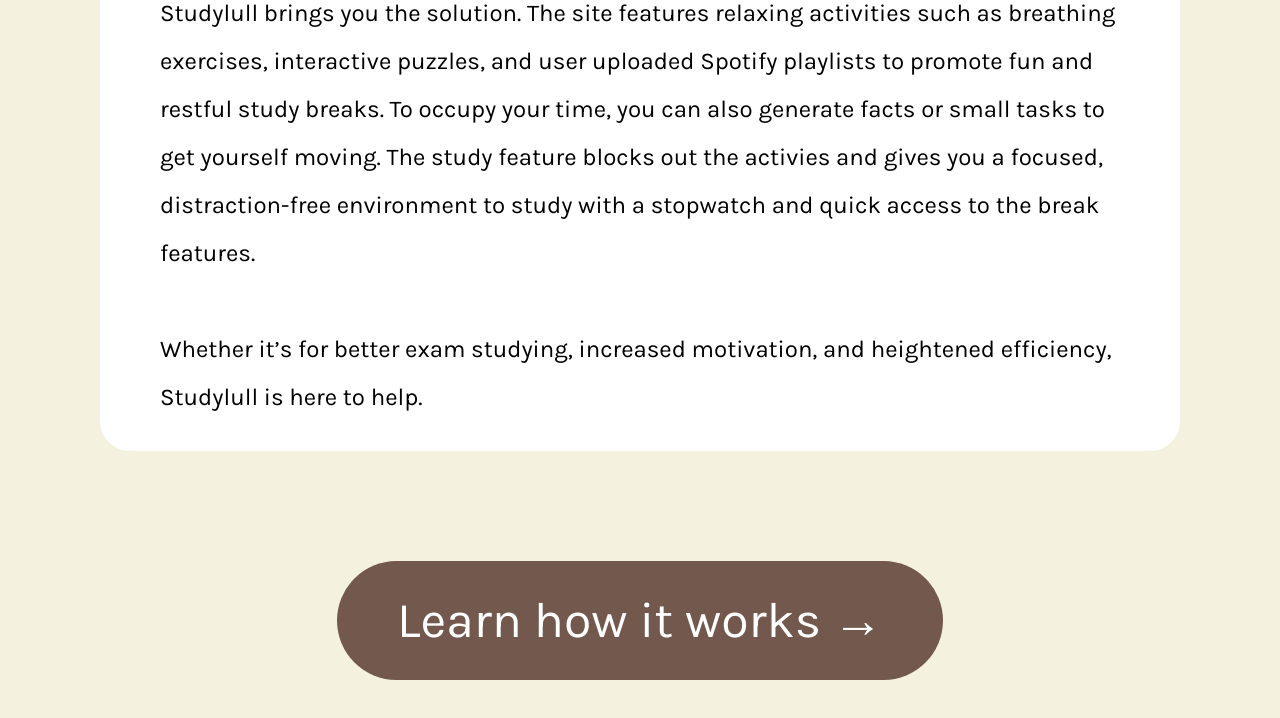
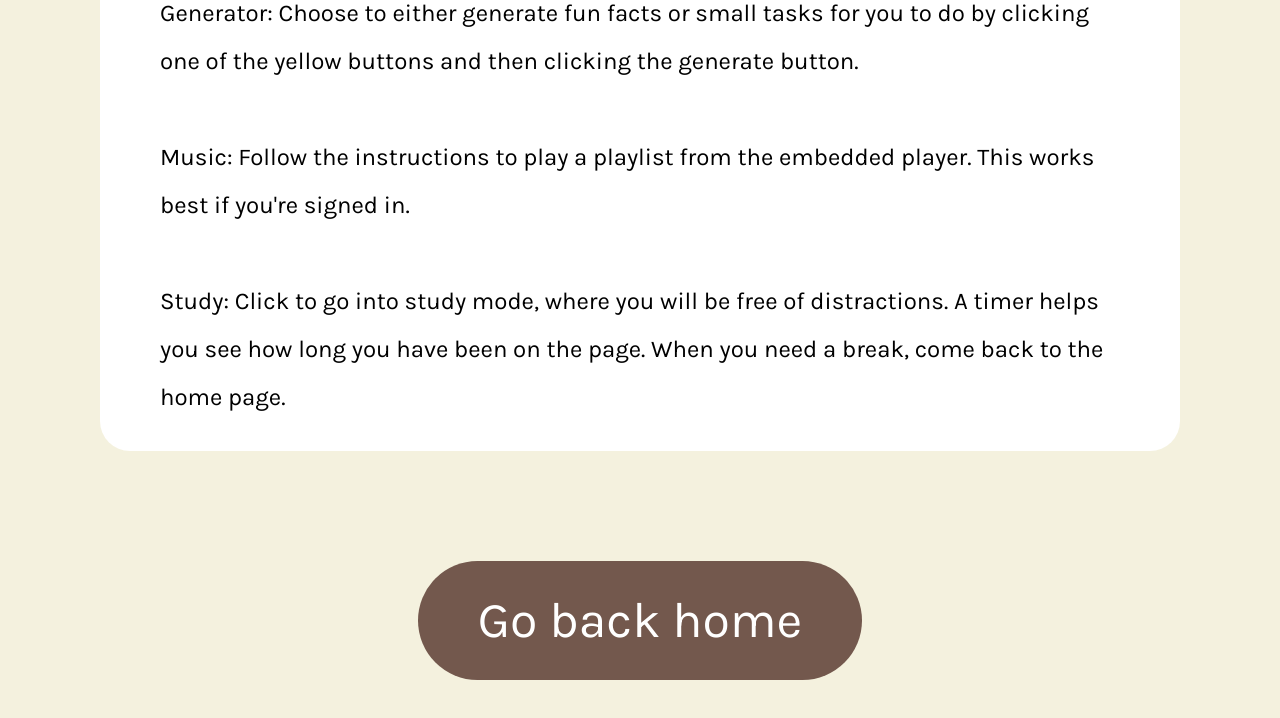
Before and after one commit to baigsifra/studylull, a plain HTML site: page index.html in a window 1280 px wide. Both pictures are taken after a click on the button "Learn how it works →". Shown: the part 1197-1915 px from the top of the page. Drawn offline with Linux system fonts and the light colour scheme.

Commit message:
finished home page

```diff
--- a/index.html
+++ b/index.html
@@ -62,7 +62,7 @@
             <h2 id="type">noun</h2>
             <h2 id="def">rest well, study better</h2>
             <div class="roundBorder">
-                <p>
+                <p id="desc">
                     Learning is hard. Late nights before test nights are even worse. When your eyes are bleary and the glow of the computer screen is the only thing you can see, you won’t be studying at your full potential.
 
                     <br><br>Studylull brings you the solution. The site features relaxing activities such as breathing exercises, interactive puzzles, and user uploaded Spotify playlists to promote fun and restful study breaks. To occupy your time, you can also generate facts or small tasks to get yourself moving. The study feature blocks out the activies and gives you a focused, distraction-free environment to study with a stopwatch and quick access to the break features.
@@ -73,7 +73,7 @@
             </div>
 
             <div class="centerBtn">
-                <button class="roundBtn" id="learnBtn">Learn how it works →</button>
+                <button class="roundBtn" id="learnBtn" onclick="showLearn();">Learn how it works →</button>
             </div>
         </section>
         <section id="breathe" style="display: none;">
--- a/js/main.js
+++ b/js/main.js
@@ -239,3 +239,17 @@ function stopBreathe() {
     clearInterval(breatheInterval);
     breatheInterval = null;
 }
+
+var isHomePage = true;
+
+function showLearn(){
+    if(isHomePage){
+      document.getElementById("desc").innerHTML = "Breathe: Follow the 4-7-8 breathing pattern on the screen to relax. <br><br>Puzzle: Drag and drop the puzzle pieces around to create the full image.<br><br>Generator: Choose to either generate fun facts or small tasks for you to do by clicking one of the yellow buttons and then clicking the generate button. <br><br>Music: Follow the instructions to play a playlist from the embedded player. This works best if you're signed in. <br><br>Study: Click to go into study mode, where you will be free of distractions. A timer helps you see how long you have been on the page. When you need a break, come back to the home page.";
+      document.getElementById("learnBtn").innerHTML = "Go back home";
+      isHomePage = false;
+    } else {
+      document.getElementById("desc").innerHTML = "Learning is hard. Late nights before test nights are even worse. When your eyes are bleary and the glow of the computer screen is the only thing you can see, you won’t be studying at your full potential.<br><br>Studylull brings you the solution. The site features relaxing activities such as breathing exercises, interactive puzzles, and user uploaded Spotify playlists to promote fun and restful study breaks. To occupy your time, you can also generate facts or small tasks to get yourself moving. The study feature blocks out the activies and gives you a focused, distraction-free environment to study with a stopwatch and quick access to the break features.<br><br>Whether it’s for better exam studying, increased motivation, and heightened efficiency, Studylull is here to help.";
+      document.getElementById("learnBtn").innerHTML = "Learn how it works →";
+      isHomePage = true;
+    }
+}
```
